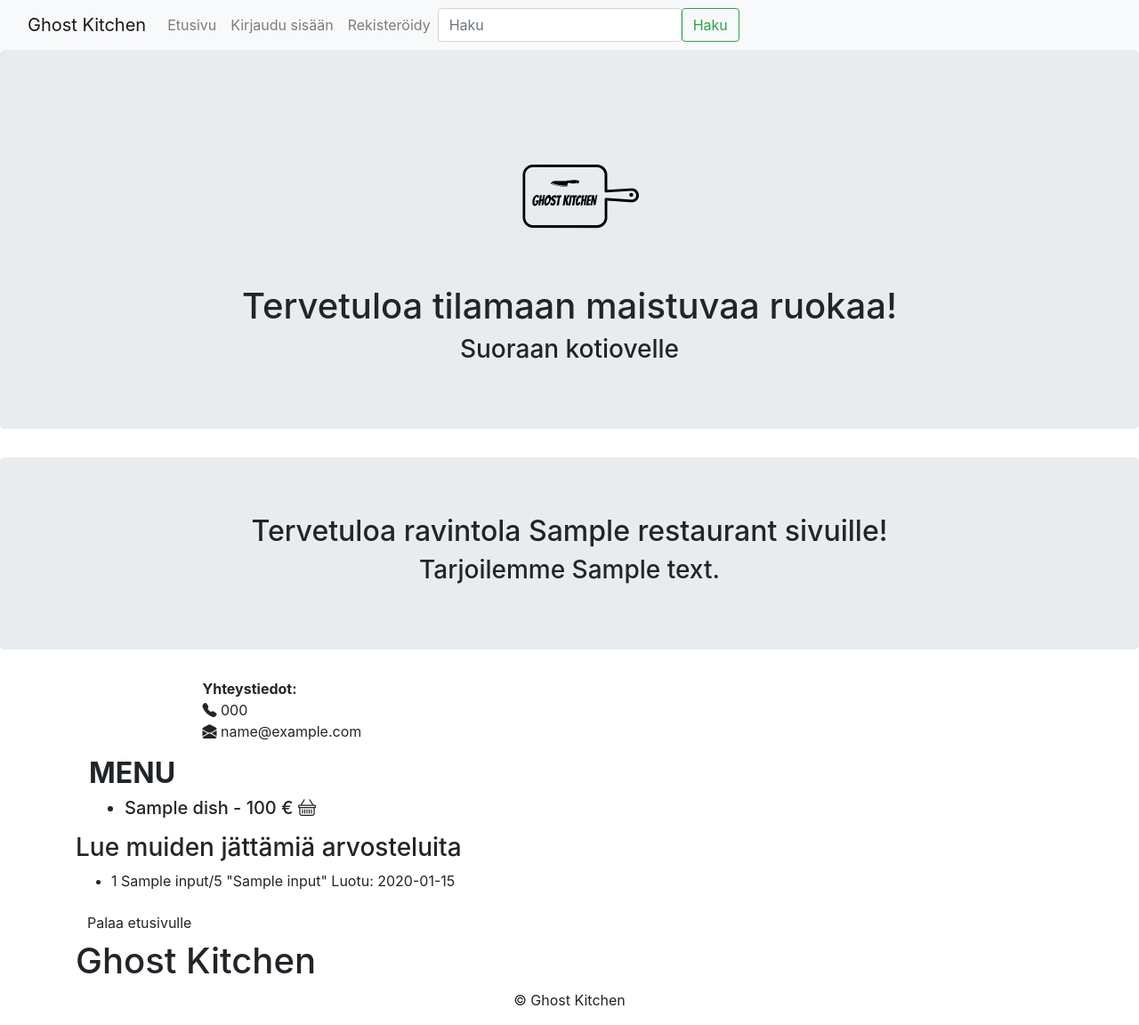
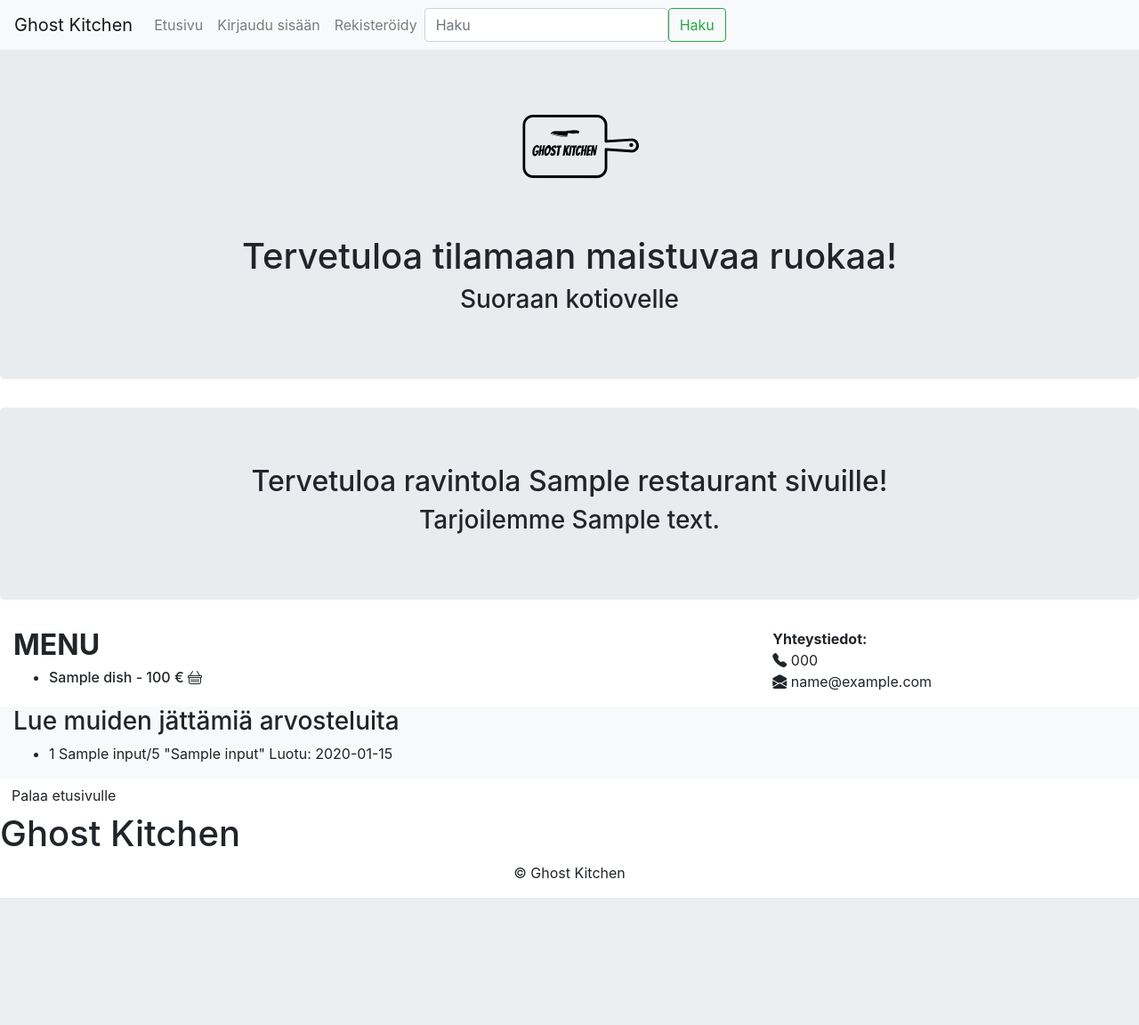
Before and after one commit to Jenniemilia/ghost-kitchen, a Flask app: template templates/homepage.html in a window 1280 px wide. Shown: the whole page at 89% size. After the commit the page ends 1009 px from the top, so only its background shows below. Run offline with Flask 2, Linux system fonts and the light colour scheme; the template is opened without the code that fills it: most values are stand-ins (such as "Sample title", 1, 10 or a date in 2020); some libraries are stand-ins or nearby versions.

Commit message:
fixed layout

```diff
--- a/templates/homepage.html
+++ b/templates/homepage.html
@@ -14,26 +14,31 @@
     <h3> Tarjoilemme {{ info.description }} </h3>
 </div>
 
-<div class="container">
-    <div class="row justify-content-center">
-        <div class="col-9">
+<div class="container-fluid">
+    <div class="row">
+        <div class="col-sm-8">
+
+            <h2><strong>MENU</strong></h2>
+            <h6>
+            <ul>
+            {% for portion in menu %}
+                <li> {{ portion.dish }} - {{ portion.price }}0 €  <i class="bi bi-basket"></i></li>
+                {% endfor %}
+             </ul></h6>
+        </div>
+
+        <div class="col-sm-4">
         <p><strong>Yhteystiedot:</strong> <br>
 
             <i class="bi bi-telephone-fill"></i> {{ info.phone }} <br>
             <i class="bi bi-envelope-open-fill"></i> {{ info.email }} </p>
         </div>
     </div>
+</div>
 
-    <div class="col-9">
-
-    <h2><strong>MENU</strong></h2>
-    <h5>
-    <ul>
-        {% for portion in menu %}
-        <li> {{ portion.dish }} - {{ portion.price }}0 €  <i class="bi bi-basket"></i></li>
-        {% endfor %}
-    </ul></h5>
-
+<div class="container-fluid bg-light">
+    <div class="row">
+        <div class="col-sm-10">
         <!--arvostelu vain kirjautuneena! -->
             {% if session.user_id %}
             <p>Montako tähteä annat ravintolalle?</p>
@@ -56,9 +61,8 @@
             <input type="hidden" name="csrf_token" value="{{ session.csrf_token }}">
             </form>
             {% endif %}
-</div>
 
-    <div class="4">
+
             {% if reviews %}
             <h3>Lue muiden jättämiä arvosteluita</h3>
             {% endif %}
@@ -71,6 +75,8 @@
             </ul>
             </p>
         </div>
+    </div>
+</div>
 
 <a button type="button" class="btn" href="/">Palaa etusivulle</a>
 
--- a/templates/index.html
+++ b/templates/index.html
@@ -54,7 +54,7 @@
 			<br>
 
 			{% elif session.user_role == 2 %}
-			<p>Hei ravintoloitsija, haluatko muokata menua tai lisätä päivän tarjoukset? Kirjaudu omille sivuille niin näet lisää toimintoja</p>
+			<p>Hei ravintoloitsija, haluatko muokata menua tai lisätä päivän tarjoukset? Valitse minkä ravintolan sivuja haluat muokata</p>
 			<div class="dropdown">
 			<button type="button bg-light" class="btn btn-primary dropdown-toggle" data-bs-toggle="dropdown">
 		  	Valitse Ravintola
--- a/templates/layout.html
+++ b/templates/layout.html
@@ -8,7 +8,11 @@
     <meta charset="utf-8">
 
     <!-- Bootstrap CSS -->
-    <link rel="stylesheet" href="https://stackpath.bootstrapcdn.com/bootstrap/4.5.0/css/bootstrap.min.css">
+    <link rel="stylesheet" href="https://maxcdn.bootstrapcdn.com/bootstrap/4.5.2/css/bootstrap.min.css">
+    <script src="https://ajax.googleapis.com/ajax/libs/jquery/3.5.1/jquery.min.js"></script>
+    <script src="https://cdnjs.cloudflare.com/ajax/libs/popper.js/1.16.0/umd/popper.min.js"></script>
+    <script src="https://maxcdn.bootstrapcdn.com/bootstrap/4.5.2/js/bootstrap.min.js"></script>
+
     <link rel="stylesheet" href="https://cdn.jsdelivr.net/npm/bootstrap-icons@1.5.0/font/bootstrap-icons.css">
     <link rel="stylesheet" href="/static/styles.css">
 
@@ -24,17 +28,13 @@
 
 <body>
 
-    <nav class="navbar navbar-expand-lg navbar-light bg-light">
-        <div class="container-fluid">
+  <div class="container-fluid"></div>
+
+    <nav class="navbar navbar-expand-lg navbar-light bg-light fixed-top">
+
           <a class="navbar-brand" href="/">Ghost Kitchen</a>
-
-          <button class="navbar-toggler" type="button" data-bs-toggle="collapse" data-bs-target="#navbarSupportedContent" aria-controls="navbarSupportedContent" aria-expanded="false" aria-label="Toggle navigation">
-            <span class="navbar-toggler-icon"></span>
-          </button>
-          <div class="collapse navbar-collapse" id="navbarSupportedContent">
-            <ul class="navbar-nav me-auto mb-2 mb-lg-0">
-
-              <li class="nav-item">
+          <ul class="navbar-nav">
+                 <li class="nav-item">
                 <a class="nav-link" href="/">Etusivu</a>
               </li>
             </ul>
@@ -61,9 +61,9 @@
               <input class="form-control me-2" type="search" placeholder="Haku" aria-label="Haku">
               <button class="btn btn-outline-success" type="submit">Haku</button>
             </form>
+          </nav>
           </div>
-        </div>
-      </nav>
+
 
       <div class="jumbotron text-center">
         <img src="/static/logo.png" alt="Logo">
@@ -99,11 +99,10 @@
     <!--
     <script src="https://cdn.jsdelivr.net/npm/@popperjs/core@2.10.2/dist/umd/popper.min.js" integrity="sha384-7+zCNj/IqJ95wo16oMtfsKbZ9ccEh31eOz1HGyDuCQ6wgnyJNSYdrPa03rtR1zdB" crossorigin="anonymous"></script>
     <script src="https://cdn.jsdelivr.net/npm/bootstrap@5.1.2/dist/js/bootstrap.min.js" integrity="sha384-PsUw7Xwds7x08Ew3exXhqzbhuEYmA2xnwc8BuD6SEr+UmEHlX8/MCltYEodzWA4u" crossorigin="anonymous"></script>
-    -->
+      -->
 
 
 
-<!--<hr style="width:50%;text-align:left;margin-left:30">-->
 
 
 
```
Also changed, not shown: templates/ownerpage.html (+8 -0 lines), templates/userpage.html (+13 -1 lines). Lines whose indentation alone changed are shown as unchanged.
